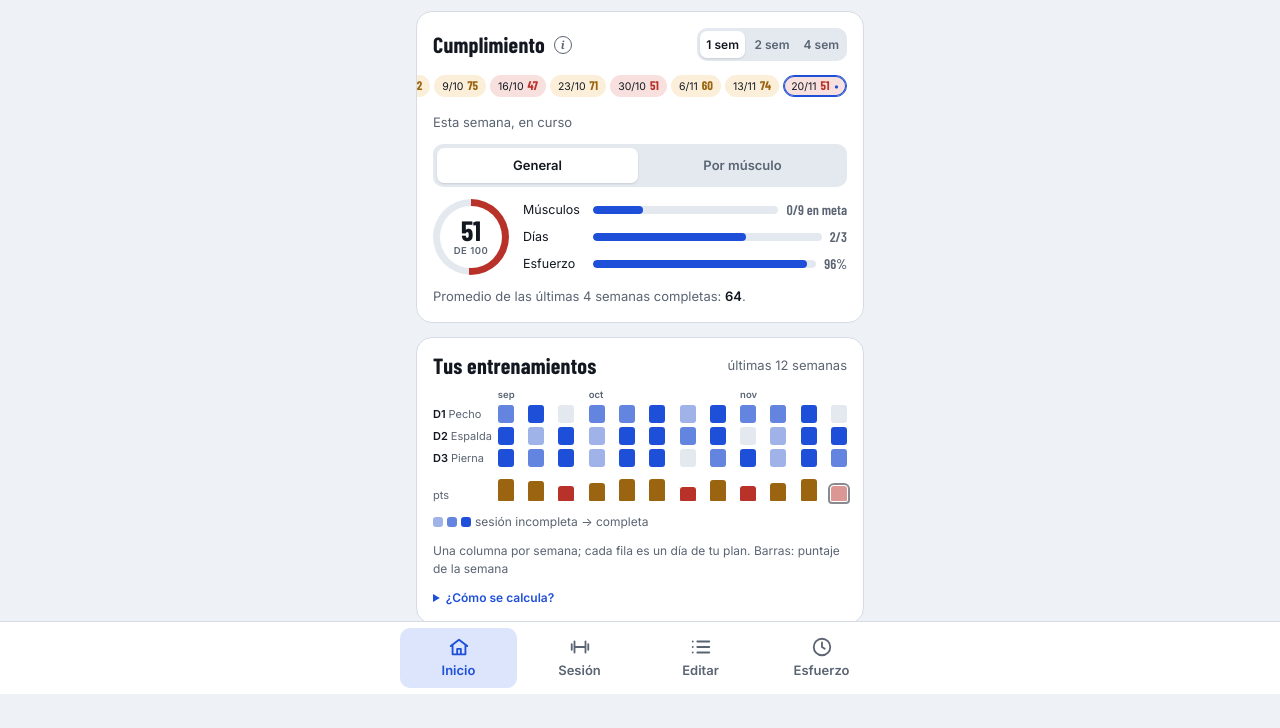
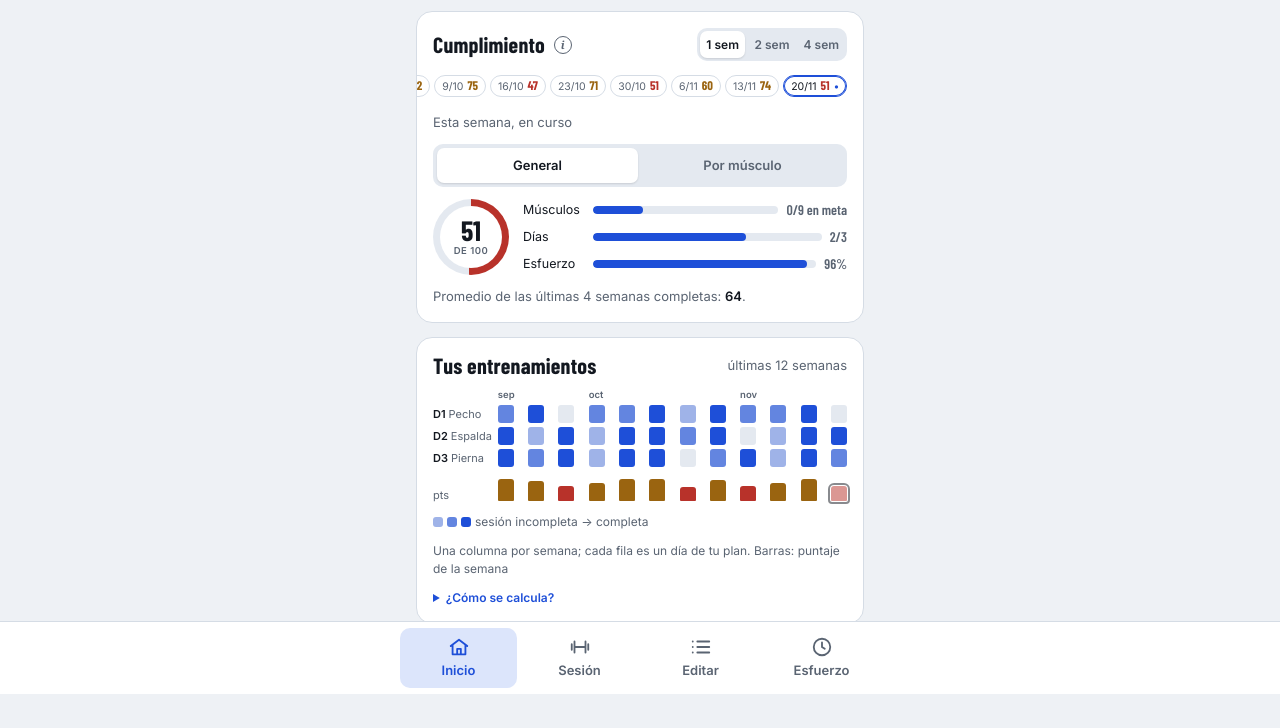
Before and after one commit to italocarreran/New-Gym, a plain HTML site: page prototipo/index.html in a window 1280 px wide. Shown: the part 106-834 px from the top of the page. Drawn offline with nearby package versions, Linux system fonts and the light colour scheme.

Commit message:
Prototipo: semanas del carrusel vuelven sin fondo de color
Co-Authored-By: Claude Opus 5.5 <noreply@anthropic.com>
Claude-Session: https://claude.ai/code/session_01Wiqu2KeW6Cb1pWHsChQmSj

```diff
--- a/prototipo/index.html
+++ b/prototipo/index.html
@@ -417,9 +417,7 @@ details.det { margin-top: -4px; }
 .wk { flex: none; scroll-snap-align: center; border: 1px solid var(--line); background: var(--surface); border-radius: 999px; padding: 1px 7px; display: inline-flex; align-items: baseline; gap: 4px; font-size: 10.5px; line-height: 16px; color: var(--muted); white-space: nowrap; }
 .wk b { font-family: var(--display); font-size: 12.5px; color: var(--ok); }
 .wk b.mid { color: var(--warn); } .wk b.low { color: var(--bad); }
-.wk.okw { background: var(--ok-soft); } .wk.midw { background: var(--warn-soft); } .wk.loww { background: var(--bad-soft); }
-.wk.okw, .wk.midw, .wk.loww { border-color: transparent; color: var(--ink); }
-.wk.rng { border-color: var(--accent); border-style: dashed; }
+.wk.rng { background: var(--accent-soft); border-color: transparent; }
 .wk.sel { border-color: var(--accent); box-shadow: 0 0 0 1px var(--accent) inset; color: var(--ink); }
 .wk i { font-style: normal; color: var(--accent); }
 .info-i { width: 18px; height: 18px; border-radius: 50%; border: 1.5px solid var(--muted); background: none; color: var(--muted); font-family: Georgia, serif; font-style: italic; font-weight: 700; font-size: 11px; line-height: 1; padding: 0; vertical-align: 4px; margin-left: 4px; }
@@ -1017,7 +1015,7 @@ function viewInicioApp() {
   return `
     <section class="card">
       <div class="cump-top"><h2>Cumplimiento <button class="info-i" data-a="cumpInfo" aria-label="Qué significa">i</button></h2><div class="seg">${[1, 2, 4].map(n => `<button class="${R === n ? 'on' : ''}" data-a="cumpRange" data-v="${n}">${n} sem</button>`).join('')}</div></div>
-      <div class="wks" id="wks">${sems.map((x, w) => `<button class="wk ${({ '': 'okw', mid: 'midw', low: 'loww' })[nivel(x.pts)]} ${w === semW ? 'sel' : w > semW - R && w < semW ? 'rng' : ''}" data-a="calWeek" data-v="${w}"><span>${x.f0.getDate()}/${x.f0.getMonth() + 1}</span><b class="${nivel(x.pts)}">${x.pts}</b>${x.cur ? '<i>•</i>' : ''}</button>`).join('')}</div>
+      <div class="wks" id="wks">${sems.map((x, w) => `<button class="wk ${w === semW ? 'sel' : w > semW - R && w < semW ? 'rng' : ''}" data-a="calWeek" data-v="${w}"><span>${x.f0.getDate()}/${x.f0.getMonth() + 1}</span><b class="${nivel(x.pts)}">${x.pts}</b>${x.cur ? '<i>•</i>' : ''}</button>`).join('')}</div>
       <p class="small muted">${R === 1 ? (W.cur ? 'Esta semana, en curso' : `Semana del ${fechaTxt(W.f0)}`) : `${ws.length} semanas: ${W.f0.getDate()}/${W.f0.getMonth() + 1} al ${W.f6.getDate()}/${W.f6.getMonth() + 1}`}</p>
       <div class="seg"><button class="${S.cumpMode === 'mus' ? '' : 'on'}" data-a="cumpMode" data-v="gen">General</button><button class="${S.cumpMode === 'mus' ? 'on' : ''}" data-a="cumpMode" data-v="mus">Por músculo</button></div>
       ${S.cumpMode === 'mus' ? `<div class="legend"><span><i style="background:var(--ok)"></i>Meta cumplida</span><span><i style="background:var(--warn)"></i>Cerca</span><span><i style="background:var(--bad)"></i>Atrasado</span></div>
```
Also changed, not shown: 1 other file.
